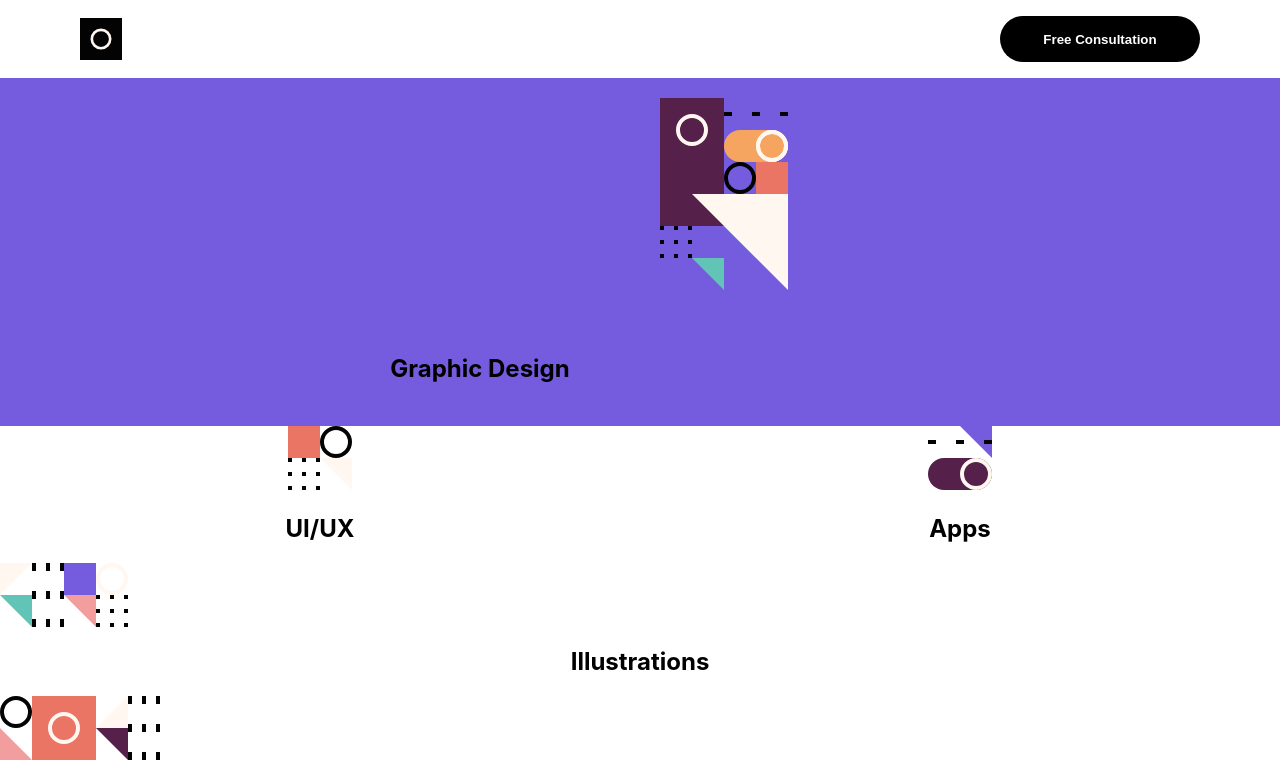
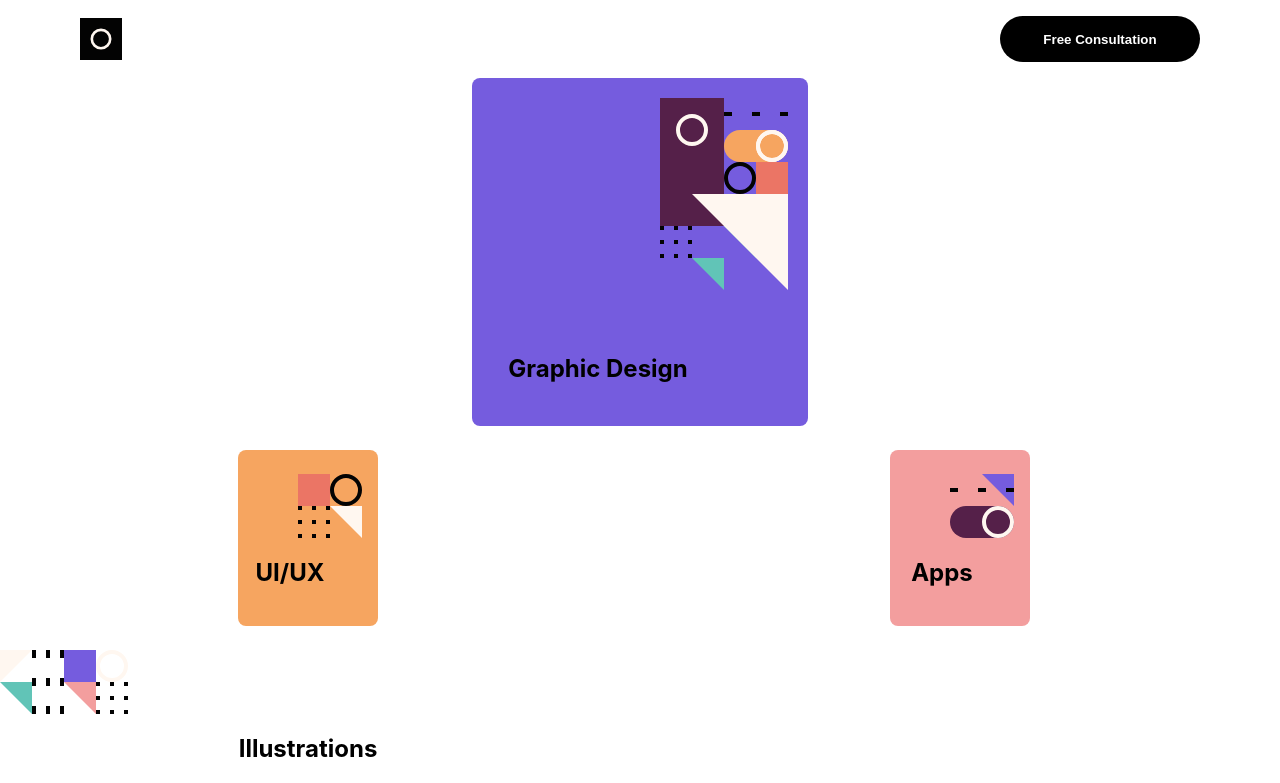
Before and after one commit to jamesbchurch/Single-page-design-portfolio, a React (Create React App) app in the folder design/: page / in a window 1280 px wide. Shown: the top 783 px of the page. Built offline with nearby package versions, Linux system fonts and the light colour scheme.

Commit message:
Updates to second grid row
Updated second grid row, will need to adjust the rest as well.

```diff
--- a/design/src/components/ServicesSlice/ServicesSlice.js
+++ b/design/src/components/ServicesSlice/ServicesSlice.js
@@ -1,4 +1,4 @@
-import styles from "./ServicesSlice.module.css";
+import styles from './ServicesSlice.module.css';
 
 export default function ServicesSlice() {
   return (
@@ -12,12 +12,12 @@ export default function ServicesSlice() {
         <h2 className={styles.graphicsText}>Graphic Design</h2>
       </li>
       <li className={styles.ui}>
-        <img src="pattern-ui-ux.svg" alt="ui" />
-        <h2>UI/UX</h2>
+        <img className={styles.uiImg} src="pattern-ui-ux.svg" alt="ui" />
+        <h2 className={styles.uiText}>UI/UX</h2>
       </li>
       <li className={styles.apps}>
-        <img src="pattern-apps.svg" alt="apps" />
-        <h2>Apps</h2>
+        <img className={styles.appsImg} src="pattern-apps.svg" alt="apps" />
+        <h2 className={styles.appsText}>Apps</h2>
       </li>
       <li className={styles.spanRow}>
         <img src="pattern-illustrations.svg" alt="illustrations" />
--- a/design/src/components/ServicesSlice/ServicesSlice.module.css
+++ b/design/src/components/ServicesSlice/ServicesSlice.module.css
@@ -2,18 +2,22 @@
   margin: 0;
   padding: 0;
   display: grid;
-  grid-template-columns: 1fr 1fr;
+  grid-template-columns: 1fr 1fr 1fr 1fr;
   list-style-type: none;
+  gap: 1.5rem;
 }
 
 .graphics {
-  grid-column: 1/3;
+  grid-column: 1/6;
   grid-row: 1/3;
   background-color: #755cde;
   grid-template-columns: 1fr 1fr 1fr 1fr;
   grid-template-rows: 1fr 1fr 1fr;
   display: grid;
   align-items: center;
+  border-radius: 8px;
+  margin: auto;
+  max-width: 90vw;
 }
 
 .graphicsImg {
@@ -28,11 +32,44 @@
 }
 
 .ui {
-  grid-column: 1/2;
+  grid-column: 1/3;
+  padding: 1rem;
+  background-color: #f6a560;
+  display: grid;
+  grid-template-columns: 1fr 1fr 1fr;
+  grid-template-rows: 1fr 1fr;
+  margin: auto;
+  max-width: 90vw;
+  border-radius: 8px;
+}
+
+.uiImg {
+  grid-column: 2/4;
+  padding: 0.5rem 0 0 0.5rem;
+}
+.uiText {
+  grid-column: 1/3;
 }
 
 .apps {
-  grid-column: 2/3;
+  grid-column: 3/6;
+  padding: 1rem;
+  background-color: #f39e9e;
+  display: grid;
+  grid-template-columns: 1fr 1fr 1fr;
+  grid-template-rows: 1fr 1fr;
+  margin: auto;
+  max-width: 90vw;
+  border-radius: 8px;
+}
+
+.appsImg {
+  grid-column: 2/4;
+  padding: 0.5rem 0 0 0.5rem;
+}
+
+.appsText {
+  grid-column: 1/3;
 }
 
 .spanRow {
```
